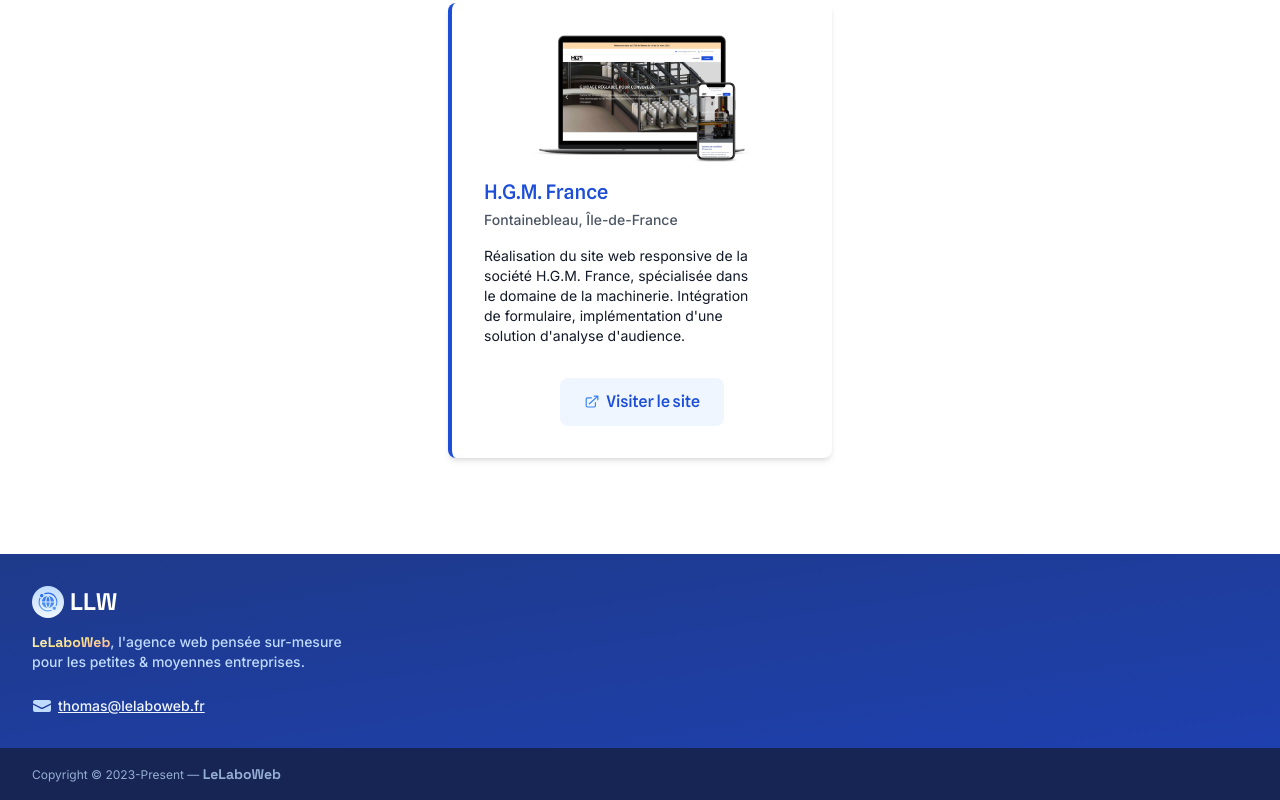
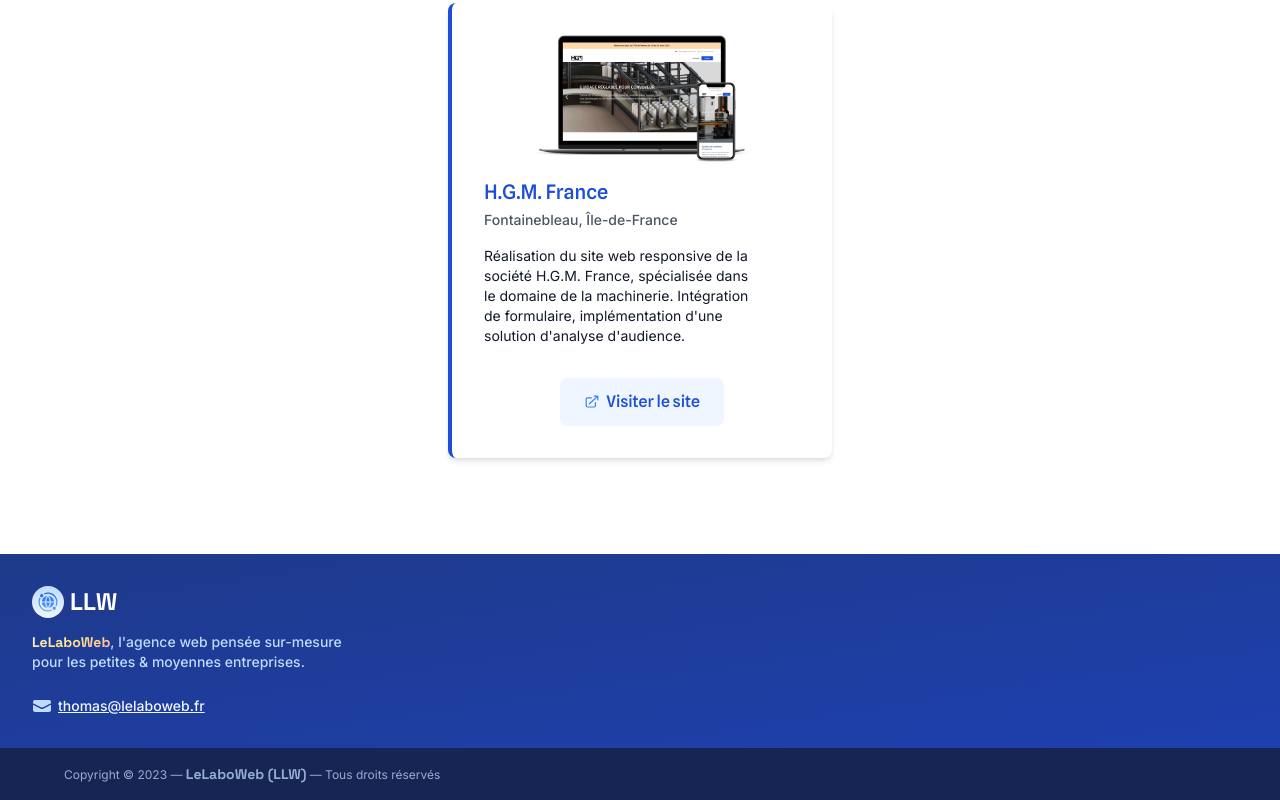
Before and after one commit to TotomInc/tcaweb, a Next.js app: page / in a window 1280 px wide. Shown: the part 3814-4614 px from the top of the page. Built offline with nearby package versions, Linux system fonts and the light colour scheme.

Commit message:
fix(Footer): copyright

```diff
--- a/components/layout/Footer.tsx
+++ b/components/layout/Footer.tsx
@@ -49,10 +49,13 @@
       </footer>
 
       <div className="bg-blue-950 px-8 py-4">
-        <div className="mx-auto max-w-7xl">
+        <div className="mx-auto max-w-7xl px-8">
           <p className="text-xs text-blue-200/75">
-            Copyright © 2023-Present —{" "}
-            <span className="font-heading text-sm font-bold">LeLaboWeb</span>
+            Copyright © {new Date().getFullYear()} —{" "}
+            <span className="font-heading text-sm font-bold">
+              LeLaboWeb (LLW)
+            </span>{" "}
+            — Tous droits réservés
           </p>
         </div>
       </div>
```
